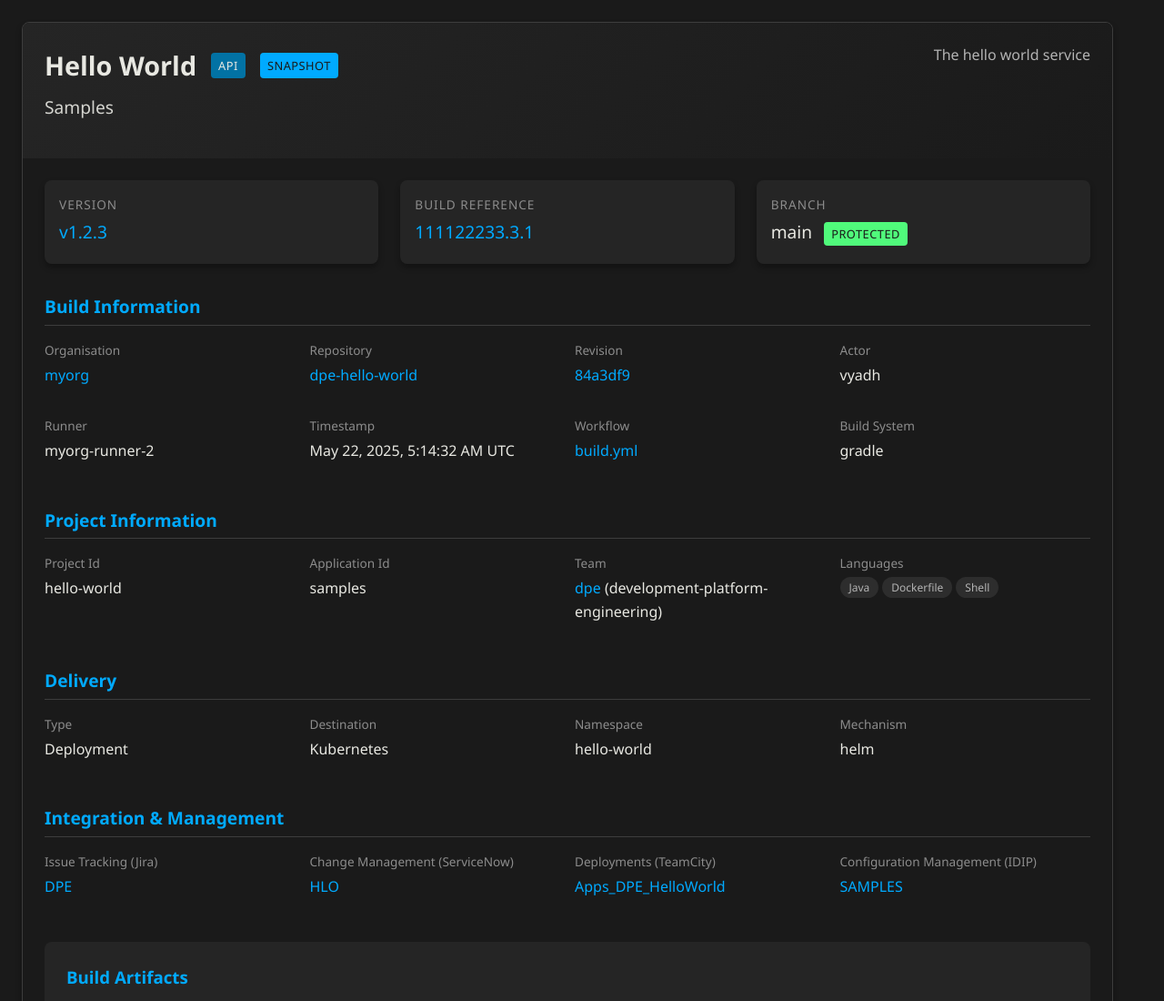
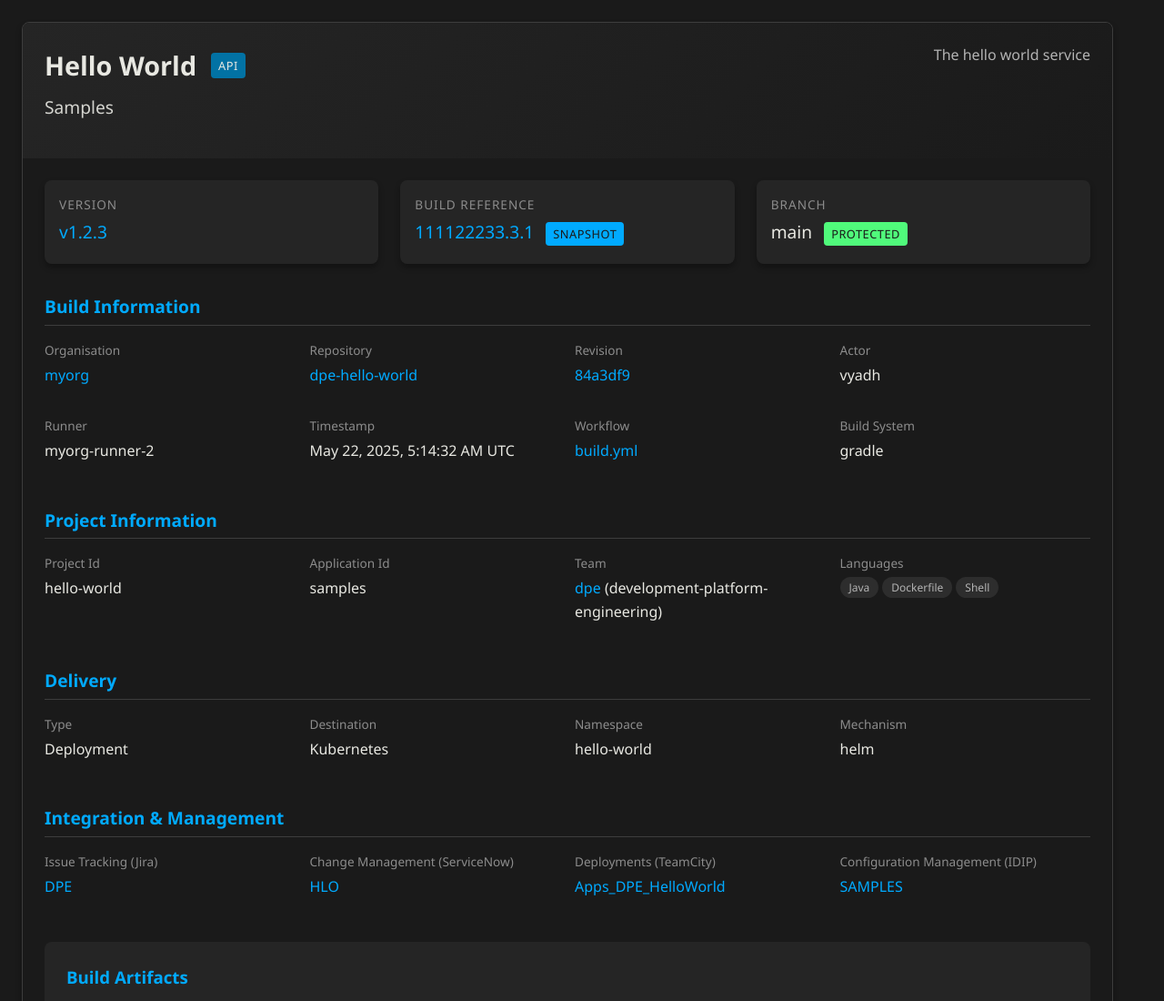
Before and after one commit to vyadh/build-report, a plain HTML site: page index.html in a window 1280 px wide. Shown: the top 1100 px of the page at 91% size. Drawn offline with Linux system fonts and the light colour scheme.

Commit message:
Move project-maturity to the right of build reference like protected is right of branch

```diff
--- a/index.html
+++ b/index.html
@@ -349,7 +349,6 @@
             <div class="report-title">
                 <span id="project-name"></span>
                 <span class="badge badge-primary" id="project-type"></span>
-                <span class="badge badge-secondary" id="project-maturity"></span>
             </div>
             <div class="report-subtitle">
                 <span id="application-name"></span>
@@ -372,7 +371,10 @@
 
                 <div class="info-card">
                     <div class="card-label">Build Reference</div>
-                    <div class="card-value"><a href="#" target="_blank" id="build-reference"></a></div>
+                    <div class="card-value">
+                        <a href="#" target="_blank" id="build-reference"></a>
+                        <span class="badge badge-secondary" id="project-maturity"></span>
+                    </div>
                 </div>
 
                 <div class="info-card">
```
